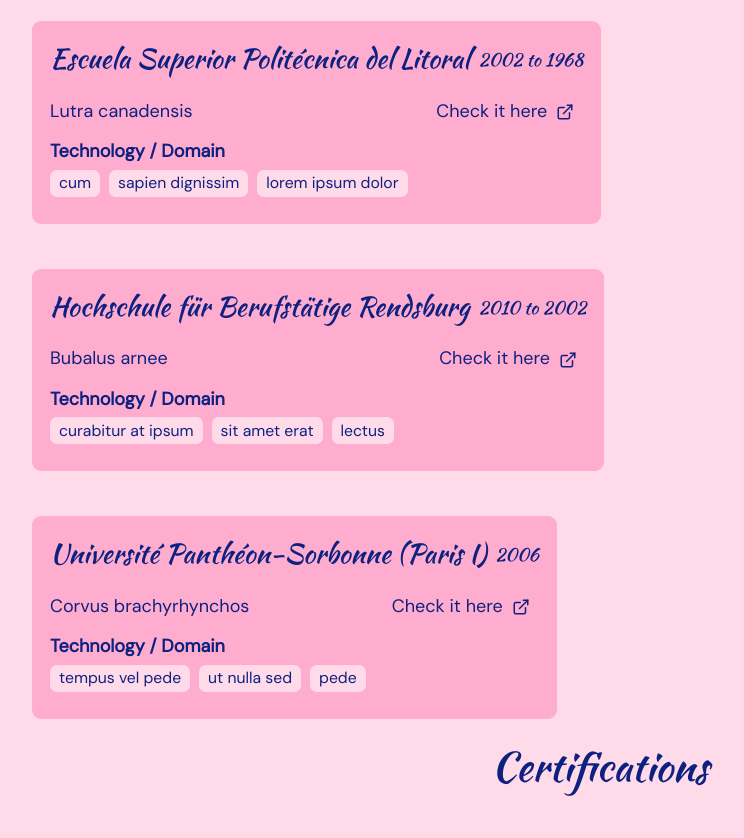
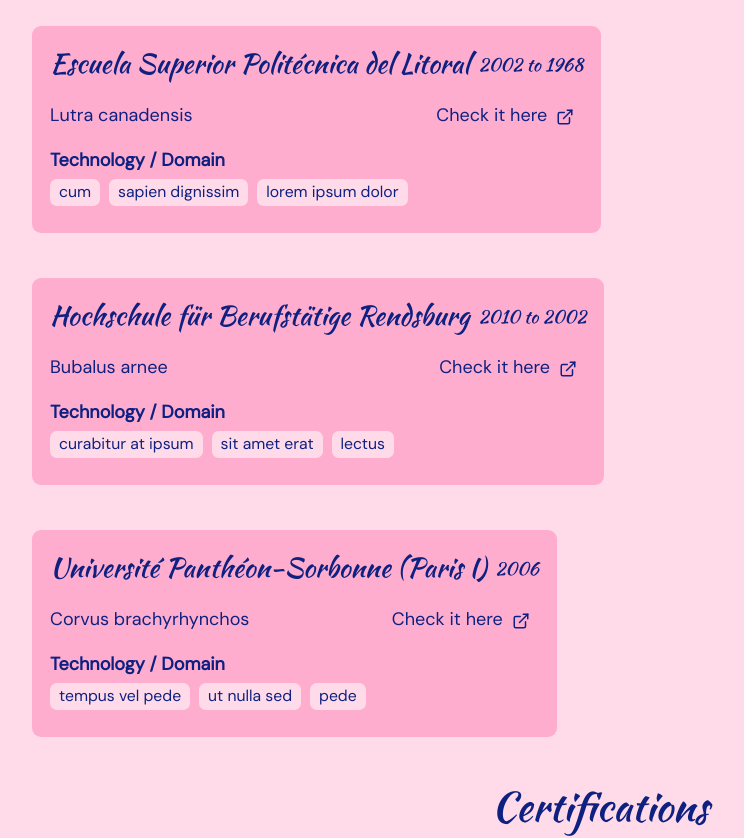
Before and after one commit to greykoalacode/md-pf, a Next.js app: page / in a window 1280 px wide. Shown: the part 5080-5918 px from the top of the page, without its empty margins (40-784 px from the left). Built offline with nearby package versions, Linux system fonts and the light colour scheme.

Commit message:
Experience

```diff
--- a/Components/HomePage/Experience.jsx
+++ b/Components/HomePage/Experience.jsx
@@ -47,7 +47,7 @@
                     <Link href={project_link} isExternal className="paragraph">Check it here<ExternalLinkIcon mx="2" /></Link>
                 </WrapItem>
             </Wrap>
-            <Text fontWeight="bold" className="paragraph" pb="1">Technology / Domain</Text>
+            <Text fontWeight="bold"  className="paragraph" py="1">Technology / Domain</Text>
             <Wrap mb="2">
                 {
                     technologies
@@ -87,7 +87,7 @@
                 </Wrap>
             </VStack>
             <VStack align="stretch">
-                <Text fontSize="4xl" className="experience-title">Certifications</Text>
+                <Text fontSize="4xl" mt="5" className="experience-title">Certifications</Text>
                 <Wrap spacing={[2,3,5]} justify="space-between" className="experience-box">
                 {
                     demoCertificationData.map(
```
